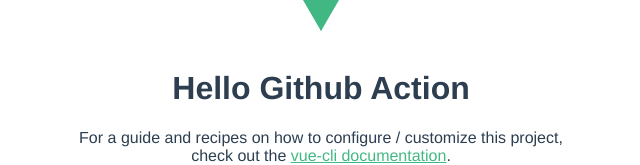
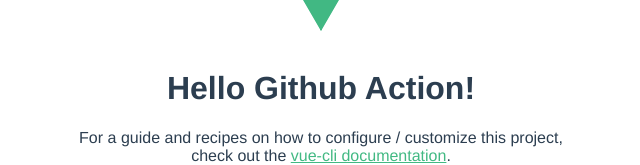
Before and after one commit to kuangzhibin/action-test, a Vue app: page / in a window 1280 px wide. Shown: the part 215-380 px from the top of the page, without its empty margins (319-959 px from the left). Built offline with nearby package versions, Linux system fonts and the light colour scheme.

Commit message:
文案修改

```diff
--- a/src/App.vue
+++ b/src/App.vue
@@ -1,7 +1,7 @@
 <template>
   <div id="app">
     <img alt="Vue logo" src="./assets/logo.png">
-    <HelloWorld msg="Hello Github Action"/>
+    <HelloWorld msg="Hello Github Action!"/>
   </div>
 </template>
 
```
